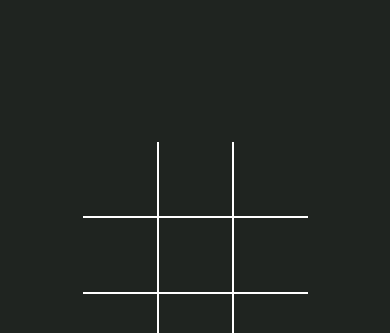
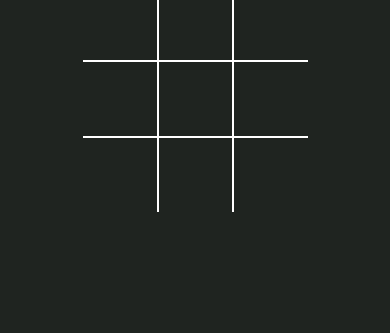
Before and after one commit to igormcsouza/smart-tic-tac-toe, a Next.js app: page / in a window 390 px wide. Shown: the part 167-500 px from the top of the page. Built offline with nearby package versions, Linux system fonts and the light colour scheme.

Commit message:
Add control area component with responsive layout
Co-authored-by: igormcsouza <38996012+igormcsouza@users.noreply.github.com>

```diff
--- /dev/null
+++ b/components/controlarea.tsx
@@ -0,0 +1,7 @@
+export default function ControlArea() {
+  return (
+    <div className="control-area">
+      {/* Controls will be added here in the future */}
+    </div>
+  )
+}
--- a/pages/index.tsx
+++ b/pages/index.tsx
@@ -1,11 +1,15 @@
 import type { NextPage } from 'next'
 import Board from '../components/board'
+import ControlArea from '../components/controlarea'
 import styles from '../styles/Home.module.css'
 
 const Home: NextPage = () => {
   return (
     <div className={styles.container}>
-      <Board />
+      <div className={styles.gameLayout}>
+        <ControlArea />
+        <Board />
+      </div>
     </div>
   )
 }
--- a/styles/Home.module.css
+++ b/styles/Home.module.css
@@ -7,3 +7,31 @@
   align-items: center;
   height: 100vh;
 }
+
+.gameLayout {
+  display: flex;
+  flex-direction: row;
+  align-items: center;
+  justify-content: center;
+  gap: 2rem;
+}
+
+@media screen and (max-width: 768px) {
+  .container {
+    justify-content: flex-start;
+    padding-top: 2rem;
+    overflow-y: auto;
+    overflow-x: hidden;
+    -ms-overflow-style: none;
+    scrollbar-width: none;
+  }
+
+  .container::-webkit-scrollbar {
+    display: none;
+  }
+
+  .gameLayout {
+    flex-direction: column;
+    gap: 1rem;
+  }
+}
--- a/styles/globals.css
+++ b/styles/globals.css
@@ -41,6 +41,12 @@ table {
   font-size: 64px;
 }
 
+.control-area {
+  min-width: 200px;
+  min-height: 100px;
+  color: white;
+}
+
 @media screen and (max-width: 500px) {
   table {
     border-spacing: 0;
@@ -62,4 +68,8 @@ table {
     align-items: center;
     justify-content: center;
   }
+
+  .control-area {
+    min-width: 100%;
+  }
 }
```
